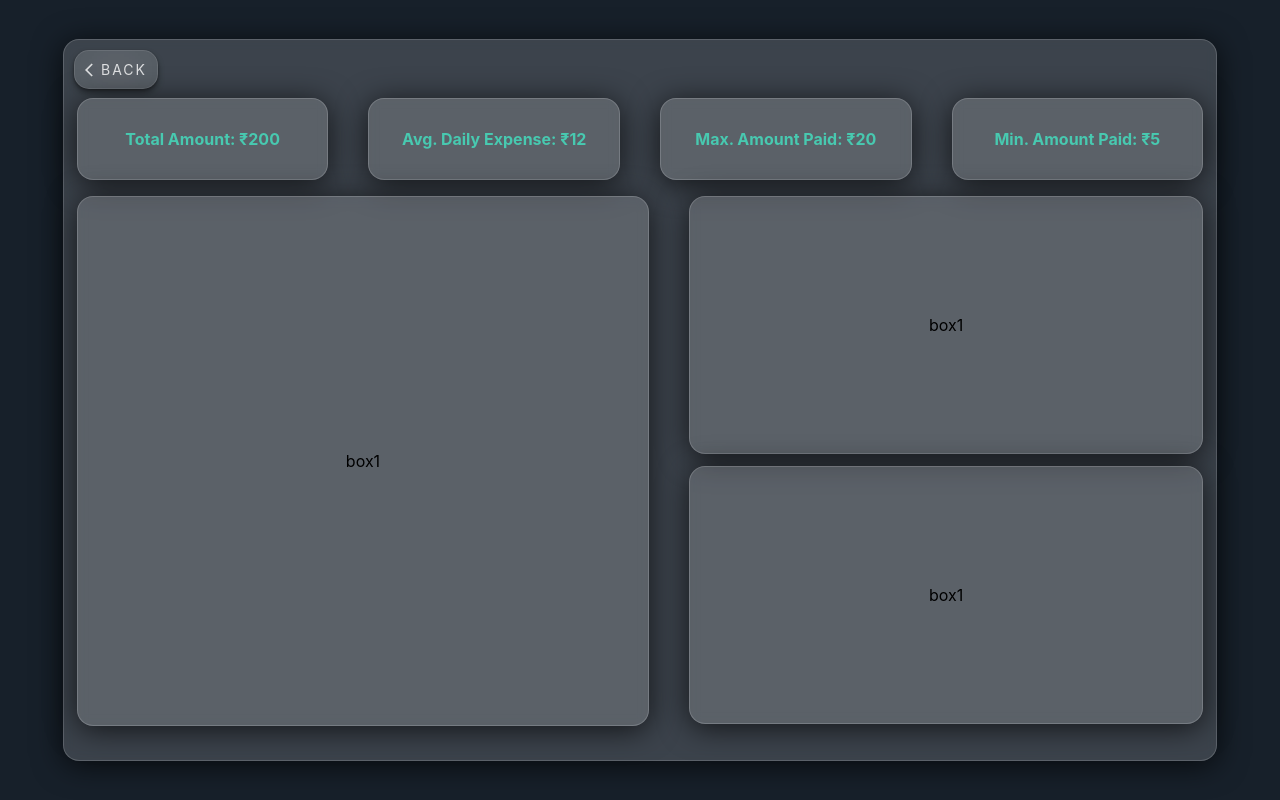
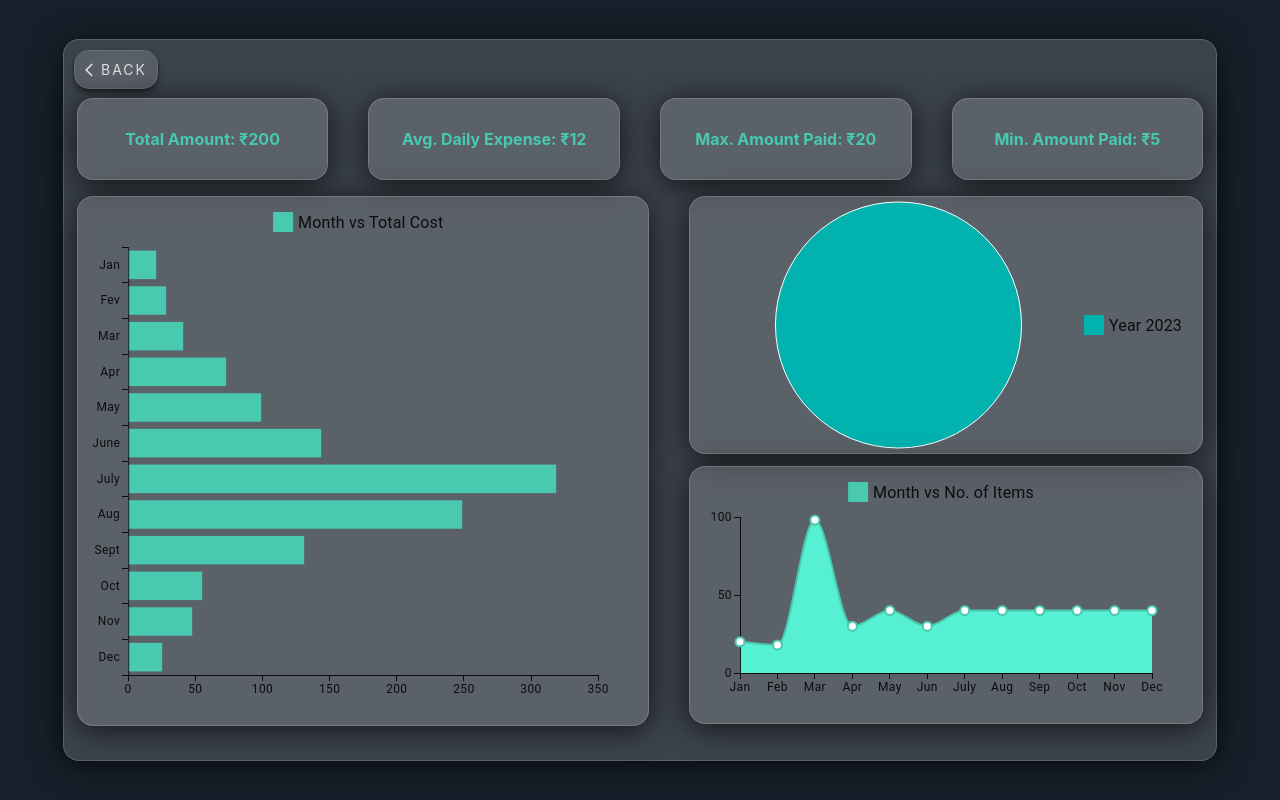
Before and after one commit to UTSAVsarkar/finance-tracker-app, a React (Create React App) app: page / in a window 1280 px wide. Both pictures are taken after a click on the link "ANALYZE". Built offline with nearby package versions, Linux system fonts and the light colour scheme.

Commit message:
add pie charts

```diff
--- a/src/App.js
+++ b/src/App.js
@@ -14,7 +14,7 @@ export default function BasicButtons() {
   const [data, setData] = React.useState(dataArray);
   const [page, setPage] = React.useState(0);
   const [title, setTitle] = React.useState("");
-  const [price, setPrice] = React.useState("");
+  const [price, setPrice] = React.useState();
 
   const renderMainElement = () => {
     switch (page) {
@@ -84,7 +84,7 @@ export default function BasicButtons() {
                 paddingLeft: 15,
                 width: "25%",
               }}
-              onChange={(e) => setPrice(e.currentTarget.value)}
+              onChange={(e) => setPrice(parseInt(e.currentTarget.value))}
             />
             <div
               style={{
@@ -113,7 +113,7 @@ export default function BasicButtons() {
               onMouseEnter={() => setIsHovered1(true)} // Set hover state to true on mouse enter
               onMouseLeave={() => setIsHovered1(false)} // Set hover state to false on mouse leave
               onClick={() => {
-                setPrice("");
+                setPrice();
                 setTitle("");
                 const date = new Date();
                 const day = date.getDay();
--- a/src/components/Dashboard/dashboard.js
+++ b/src/components/Dashboard/dashboard.js
@@ -1,4 +1,8 @@
 import Stack from "@mui/material/Stack";
+import LineGraph from "../charts/lineChart";
+import PieGraph from "../charts/pieCharts";
+import BarGraph from "../charts/barChart";
+import { useEffect } from "react";
 
 export default function Dashboard({ data }) {
   const totalAmount = () => {
@@ -20,6 +24,25 @@ export default function Dashboard({ data }) {
     let newArray = [];
     data.map((i) => newArray.push(i.price));
     return Math.min.apply(null, newArray);
+  };
+
+  const totalCostYearly = () => {
+    const newMap = new Map();
+    const yearList = [];
+
+    data.map((i) => {
+      const year = parseInt(i.date.split("/")[2]);
+
+      if (yearList.includes(year)) {
+        const currentPrice = newMap.get(year);
+        newMap.set(year, currentPrice + i.price);
+      } else {
+        yearList.push(year);
+        newMap.set(year, i.price);
+      }
+    });
+
+    return newMap;
   };
 
   return (
@@ -123,7 +146,7 @@ export default function Dashboard({ data }) {
               alignItems: "center",
             }}
           >
-            box1
+            <BarGraph />
           </div>
           <Stack spacing={1.5}>
             <div
@@ -141,7 +164,7 @@ export default function Dashboard({ data }) {
                 alignItems: "center",
               }}
             >
-              box1
+              <PieGraph totalCostYearly={totalCostYearly()} />
             </div>
             <div
               style={{
@@ -158,7 +181,7 @@ export default function Dashboard({ data }) {
                 alignItems: "center",
               }}
             >
-              box1
+              <LineGraph />
             </div>
           </Stack>
         </Stack>
--- /dev/null
+++ b/src/components/charts/barChart.js
@@ -0,0 +1,74 @@
+import * as React from "react";
+import { BarChart } from "@mui/x-charts/BarChart";
+
+const dataset = [
+  {
+    price: 21,
+    month: "Jan",
+  },
+  {
+    price: 28,
+    month: "Fev",
+  },
+  {
+    price: 41,
+    month: "Mar",
+  },
+  {
+    price: 73,
+    month: "Apr",
+  },
+  {
+    price: 99,
+    month: "May",
+  },
+  {
+    price: 144,
+    month: "June",
+  },
+  {
+    price: 319,
+    month: "July",
+  },
+  {
+    price: 249,
+    month: "Aug",
+  },
+  {
+    price: 131,
+    month: "Sept",
+  },
+  {
+    price: 55,
+    month: "Oct",
+  },
+  {
+    price: 48,
+    month: "Nov",
+  },
+  {
+    price: 25,
+    month: "Dec",
+  },
+];
+
+const valueFormatter = (value) => `${value}mm`;
+
+export default function BarGraph() {
+  return (
+    <BarChart
+      dataset={dataset}
+      yAxis={[{ scaleType: "band", dataKey: "month" }]}
+      series={[
+        {
+          dataKey: "price",
+          label: "Month vs Total Cost",
+          valueFormatter,
+          color: "rgb(72, 201, 176)",
+        },
+      ]}
+      layout="horizontal"
+      colors={["rgb(72, 201, 176)"]}
+    />
+  );
+}
--- /dev/null
+++ b/src/components/charts/lineChart.js
@@ -0,0 +1,34 @@
+import * as React from "react";
+import { LineChart } from "@mui/x-charts/LineChart";
+
+const pData = [20, 18, 98, 30, 40, 30, 40, 40, 40, 40, 40, 40];
+const xLabels = [
+  "Jan",
+  "Feb",
+  "Mar",
+  "Apr",
+  "May",
+  "Jun",
+  "July",
+  "Aug",
+  "Sep",
+  "Oct",
+  "Nov",
+  "Dec",
+];
+
+export default function LineGraph() {
+  return (
+    <LineChart
+      series={[
+        {
+          data: pData,
+          label: "Month vs No. of Items",
+          color: "rgb(72, 201, 176)",
+          area: true,
+        },
+      ]}
+      xAxis={[{ scaleType: "point", data: xLabels }]}
+    />
+  );
+}
--- /dev/null
+++ b/src/components/charts/pieCharts.js
@@ -0,0 +1,27 @@
+import * as React from "react";
+import { PieChart } from "@mui/x-charts/PieChart";
+
+export default function PieGraph({ totalCostYearly }) {
+  const createData = () => {
+    const data = [];
+    totalCostYearly.forEach((value, key) => {
+      data.push({
+        id: key,
+        value: value,
+        label: `Year ${key}`,
+      });
+    });
+
+    return data;
+  };
+
+  return (
+    <PieChart
+      series={[
+        {
+          data: createData(),
+        },
+      ]}
+    />
+  );
+}
```
